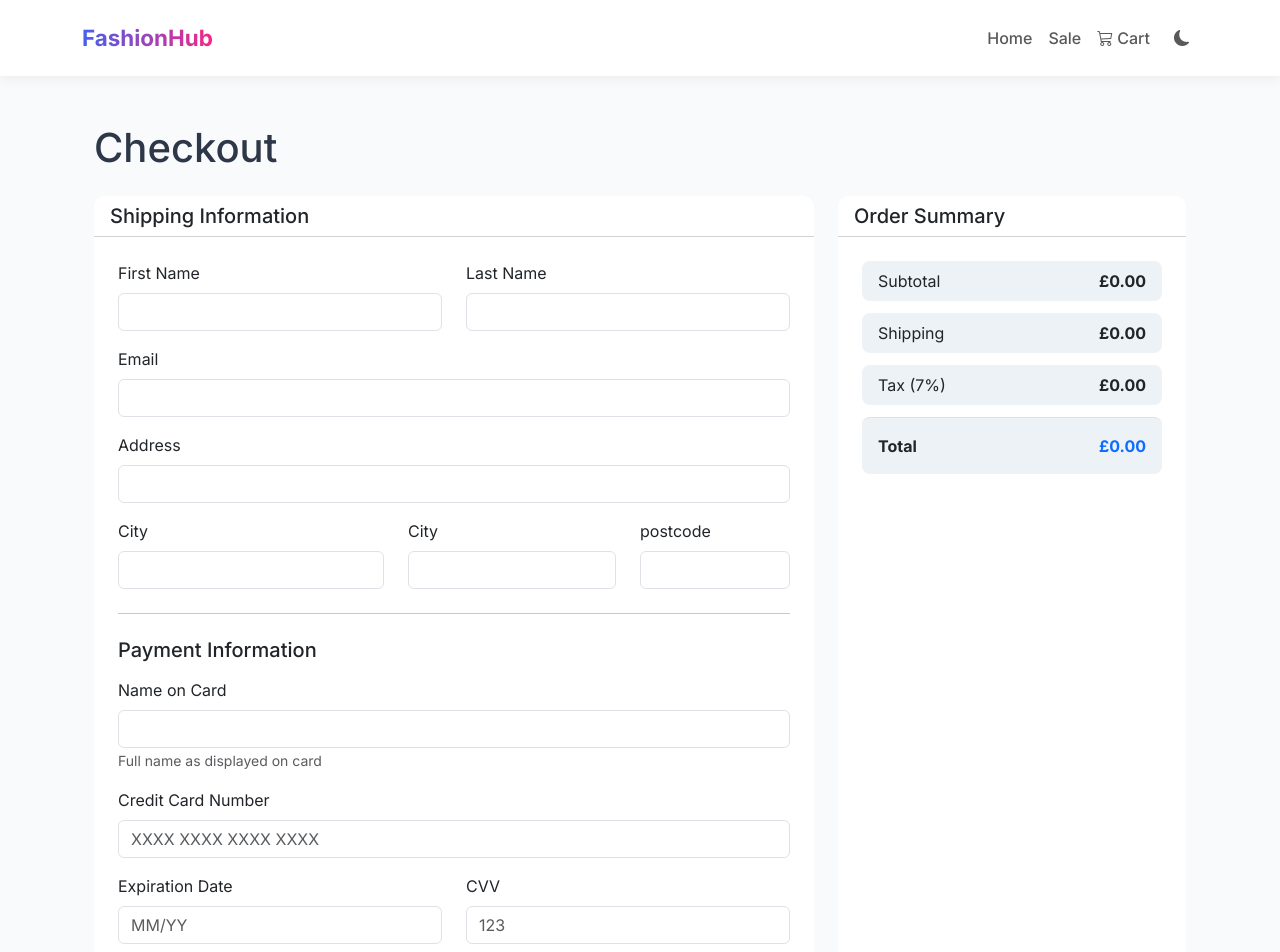
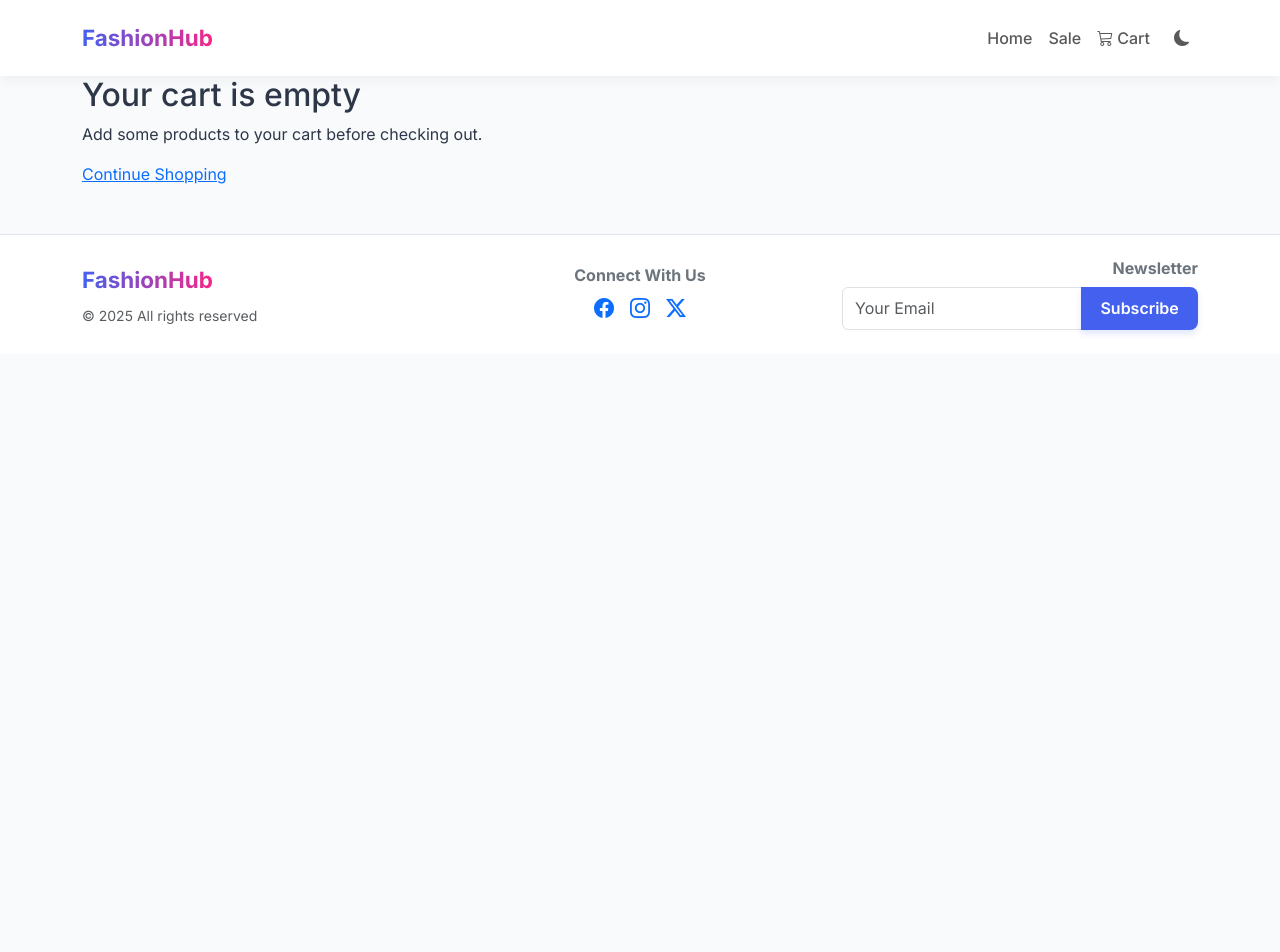
Before and after one commit to Abdi-Suufi/E-commerce, a React (Create React App) app in the folder client/: page /checkout in a window 1280 px wide. Shown: the top 952 px of the page. After the commit the page ends 800 px from the top, so only its background shows below. Built offline with nearby package versions, Linux system fonts and the light colour scheme.

Commit message:
Update Checkout.js

```diff
--- a/client/src/components/Checkout.js
+++ b/client/src/components/Checkout.js
@@ -1,5 +1,5 @@
 import React, { useState } from 'react';
-import { Container, Row, Col, Form, Button, Card, ListGroup, Badge } from 'react-bootstrap';
+import { Link } from 'react-router-dom';
 
 const Checkout = ({ cartItems, clearCart }) => {
   const [formData, setFormData] = useState({
@@ -100,242 +100,232 @@ const Checkout = ({ cartItems, clearCart }) => {
   const tax = subtotal * 0.07; // 7% tax
   const total = subtotal + shipping + tax;
 
+  if (cartItems.length === 0) {
     return (
-    <Container className="py-5">
-      <h1 className="mb-4">Checkout</h1>
+      <div className="checkout-empty">
+        <div className="checkout-empty-content">
+          <h2>Your cart is empty</h2>
+          <p>Add some products to your cart before checking out.</p>
+          <Link to="/" className="button">Continue Shopping</Link>
+        </div>
+      </div>
+    );
+  }
 
-      <Row>
-        <Col md={8}>
-          <Card className="mb-4">
-            <Card.Header className="bg-white">
-              <h5 className="mb-0">Shipping Information</h5>
-            </Card.Header>
-            <Card.Body>
-              <Form noValidate validated={validated} onSubmit={handleSubmit}>
-                <Row className="mb-3">
-                  <Col md={6}>
-                    <Form.Group controlId="firstName">
-                      <Form.Label>First Name</Form.Label>
-                      <Form.Control
-                        required
+  return (
+    <div className="checkout-container">
+      <div className="checkout-header">
+        <h1>Checkout</h1>
+        <Link to="/" className="back-link">
+          <i className='bx bx-arrow-back'></i> Back to Shopping
+        </Link>
+      </div>
+
+      <div className="checkout-content">
+        <div className="checkout-form-section">
+          <form onSubmit={handleSubmit} noValidate>
+            <div className="form-section">
+              <h3>Shipping Information</h3>
+              <div className="form-row">
+                <div className="form-group">
+                  <label htmlFor="firstName">First Name *</label>
+                  <input
                     type="text"
+                    id="firstName"
                     name="firstName"
                     value={formData.firstName}
                     onChange={handleChange}
+                    required
+                    className={validated && !formData.firstName ? 'invalid' : ''}
                   />
-                      <Form.Control.Feedback type="invalid">
-                        Please provide your first name.
-                      </Form.Control.Feedback>
-                    </Form.Group>
-                  </Col>
-                  <Col md={6}>
-                    <Form.Group controlId="lastName">
-                      <Form.Label>Last Name</Form.Label>
-                      <Form.Control
-                        required
+                </div>
+                <div className="form-group">
+                  <label htmlFor="lastName">Last Name *</label>
+                  <input
                     type="text"
+                    id="lastName"
                     name="lastName"
                     value={formData.lastName}
                     onChange={handleChange}
+                    required
+                    className={validated && !formData.lastName ? 'invalid' : ''}
                   />
-                      <Form.Control.Feedback type="invalid">
-                        Please provide your last name.
-                      </Form.Control.Feedback>
-                    </Form.Group>
-                  </Col>
-                </Row>
+                </div>
+              </div>
 
-                <Form.Group className="mb-3" controlId="email">
-                  <Form.Label>Email</Form.Label>
-                  <Form.Control
-                    required
+              <div className="form-group">
+                <label htmlFor="email">Email *</label>
+                <input
                   type="email"
+                  id="email"
                   name="email"
                   value={formData.email}
                   onChange={handleChange}
+                  required
+                  className={validated && !formData.email ? 'invalid' : ''}
                 />
-                  <Form.Control.Feedback type="invalid">
-                    Please provide a valid email.
-                  </Form.Control.Feedback>
-                </Form.Group>
+              </div>
 
-                <Form.Group className="mb-3" controlId="address">
-                  <Form.Label>Address</Form.Label>
-                  <Form.Control
-                    required
+              <div className="form-group">
+                <label htmlFor="address">Address *</label>
+                <input
                   type="text"
+                  id="address"
                   name="address"
                   value={formData.address}
                   onChange={handleChange}
+                  required
+                  className={validated && !formData.address ? 'invalid' : ''}
                 />
-                  <Form.Control.Feedback type="invalid">
-                    Please provide your address.
-                  </Form.Control.Feedback>
-                </Form.Group>
+              </div>
 
-                <Row className="mb-3">
-                  <Col md={5}>
-                    <Form.Group controlId="city">
-                      <Form.Label>City</Form.Label>
-                      <Form.Control
-                        required
+              <div className="form-row">
+                <div className="form-group">
+                  <label htmlFor="city">City *</label>
+                  <input
                     type="text"
+                    id="city"
                     name="city"
                     value={formData.city}
                     onChange={handleChange}
+                    required
+                    className={validated && !formData.city ? 'invalid' : ''}
                   />
-                      <Form.Control.Feedback type="invalid">
-                        Please provide your city.
-                      </Form.Control.Feedback>
-                    </Form.Group>
-                  </Col>
-                  <Col md={4}>
-                    <Form.Group controlId="County">
-                      <Form.Label>City</Form.Label>
-                      <Form.Control
-                        required
+                </div>
+                <div className="form-group">
+                  <label htmlFor="County">County *</label>
+                  <input
                     type="text"
+                    id="County"
                     name="County"
                     value={formData.County}
                     onChange={handleChange}
+                    required
+                    className={validated && !formData.County ? 'invalid' : ''}
                   />
-                      <Form.Control.Feedback type="invalid">
-                        Please provide your County.
-                      </Form.Control.Feedback>
-                    </Form.Group>
-                  </Col>
-                  <Col md={3}>
-                    <Form.Group controlId="postcode">
-                      <Form.Label>postcode</Form.Label>
-                      <Form.Control
-                        required
+                </div>
+              </div>
+
+              <div className="form-group">
+                <label htmlFor="postcode">Postcode *</label>
+                <input
                   type="text"
+                  id="postcode"
                   name="postcode"
                   value={formData.postcode}
                   onChange={handleChange}
+                  required
+                  className={validated && !formData.postcode ? 'invalid' : ''}
                 />
-                      <Form.Control.Feedback type="invalid">
-                        Please provide your postcode code.
-                      </Form.Control.Feedback>
-                    </Form.Group>
-                  </Col>
-                </Row>
+              </div>
+            </div>
 
-                <hr className="my-4" />
-
-                <h5 className="mb-3">Payment Information</h5>
-
-                <Form.Group className="mb-3" controlId="cardName">
-                  <Form.Label>Name on Card</Form.Label>
-                  <Form.Control
-                    required
+            <div className="form-section">
+              <h3>Payment Information</h3>
+              <div className="form-group">
+                <label htmlFor="cardName">Name on Card *</label>
+                <input
                   type="text"
+                  id="cardName"
                   name="cardName"
                   value={formData.cardName}
                   onChange={handleChange}
+                  required
+                  className={validated && !formData.cardName ? 'invalid' : ''}
                 />
-                  <Form.Control.Feedback type="invalid">
-                    Please provide the name on your card.
-                  </Form.Control.Feedback>
-                  <small className="text-muted">Full name as displayed on card</small>
-                </Form.Group>
+              </div>
 
-                <Form.Group className="mb-3" controlId="cardNumber">
-                  <Form.Label>Credit Card Number</Form.Label>
-                  <Form.Control
-                    required
+              <div className="form-group">
+                <label htmlFor="cardNumber">Card Number *</label>
+                <input
                   type="text"
+                  id="cardNumber"
                   name="cardNumber"
-                    placeholder="XXXX XXXX XXXX XXXX"
                   value={formData.cardNumber}
                   onChange={handleChange}
+                  required
+                  placeholder="1234 5678 9012 3456"
+                  className={validated && !formData.cardNumber ? 'invalid' : ''}
                 />
-                  <Form.Control.Feedback type="invalid">
-                    Please provide your credit card number.
-                  </Form.Control.Feedback>
-                </Form.Group>
+              </div>
 
-                <Row className="mb-3">
-                  <Col md={6}>
-                    <Form.Group controlId="expDate">
-                      <Form.Label>Expiration Date</Form.Label>
-                      <Form.Control
-                        required
+              <div className="form-row">
+                <div className="form-group">
+                  <label htmlFor="expDate">Expiry Date *</label>
+                  <input
                     type="text"
+                    id="expDate"
                     name="expDate"
-                        placeholder="MM/YY"
                     value={formData.expDate}
                     onChange={handleChange}
+                    required
+                    placeholder="MM/YY"
+                    className={validated && !formData.expDate ? 'invalid' : ''}
                   />
-                      <Form.Control.Feedback type="invalid">
-                        Please provide your card's expiration date.
-                      </Form.Control.Feedback>
-                    </Form.Group>
-                  </Col>
-                  <Col md={6}>
-                    <Form.Group controlId="cvv">
-                      <Form.Label>CVV</Form.Label>
-                      <Form.Control
-                        required
+                </div>
+                <div className="form-group">
+                  <label htmlFor="cvv">CVV *</label>
+                  <input
                     type="text"
+                    id="cvv"
                     name="cvv"
-                        placeholder="123"
                     value={formData.cvv}
                     onChange={handleChange}
+                    required
+                    placeholder="123"
+                    className={validated && !formData.cvv ? 'invalid' : ''}
                   />
-                      <Form.Control.Feedback type="invalid">
-                        Please provide your card's security code.
-                      </Form.Control.Feedback>
-                    </Form.Group>
-                  </Col>
-                </Row>
+                </div>
+              </div>
+            </div>
 
-                <Button variant="primary" type="submit" className="w-100 mt-3">
+            <button type="submit" className="checkout-submit-btn">
               Place Order
-                </Button>
-              </Form>
-            </Card.Body>
-          </Card>
-        </Col>
+            </button>
+          </form>
+        </div>
 
-        <Col md={4}>
-          <Card className="mb-4">
-            <Card.Header className="bg-white">
-              <h5 className="mb-0">Order Summary</h5>
-            </Card.Header>
-            <Card.Body>
-              <ListGroup variant="flush">
-                {cartItems.map((item, index) => (
-                  <ListGroup.Item key={item._id || item.id || index} className="d-flex justify-content-between lh-sm border-0 py-2">
-                    <div>
-                      <h6 className="my-0">{item.name}</h6>
-                      <small className="text-muted">Quantity: {item.quantity || 1}</small>
+        <div className="checkout-summary">
+          <h3>Order Summary</h3>
+          <div className="order-items">
+            {cartItems.map((item) => (
+              <div key={item.id} className="order-item">
+                <div className="order-item-image">
+                  <img src={item.image} alt={item.name} />
                 </div>
-                    <span className="text-muted">£{(item.price * (item.quantity || 1)).toFixed(2)}</span>
-                  </ListGroup.Item>
+                <div className="order-item-details">
+                  <div className="order-item-name">{item.name}</div>
+                  <div className="order-item-price">${item.price}</div>
+                  <div className="order-item-quantity">Qty: {item.quantity || 1}</div>
+                </div>
+                <div className="order-item-total">
+                  ${((item.price * (item.quantity || 1)).toFixed(2))}
+                </div>
+              </div>
             ))}
-                <ListGroup.Item className="d-flex justify-content-between py-2 border-0">
-                  <span>Subtotal</span>
-                  <strong>£{subtotal.toFixed(2)}</strong>
-                </ListGroup.Item>
-                <ListGroup.Item className="d-flex justify-content-between py-2 border-0">
-                  <span>Shipping</span>
-                  <strong>£{shipping.toFixed(2)}</strong>
-                </ListGroup.Item>
-                <ListGroup.Item className="d-flex justify-content-between py-2 border-0">
-                  <span>Tax (7%)</span>
-                  <strong>£{tax.toFixed(2)}</strong>
-                </ListGroup.Item>
-                <ListGroup.Item className="d-flex justify-content-between py-3 border-top">
-                  <span className="fw-bold">Total</span>
-                  <strong className="text-primary">£{total.toFixed(2)}</strong>
-                </ListGroup.Item>
-              </ListGroup>
-            </Card.Body>
-          </Card>
-        </Col>
-      </Row>
-    </Container>
+          </div>
+
+          <div className="order-totals">
+            <div className="total-row">
+              <span>Subtotal:</span>
+              <span>${subtotal.toFixed(2)}</span>
+            </div>
+            <div className="total-row">
+              <span>Shipping:</span>
+              <span>${shipping.toFixed(2)}</span>
+            </div>
+            <div className="total-row">
+              <span>Tax:</span>
+              <span>${tax.toFixed(2)}</span>
+            </div>
+            <div className="total-row total">
+              <span>Total:</span>
+              <span>${total.toFixed(2)}</span>
+            </div>
+          </div>
+        </div>
+      </div>
+    </div>
   );
 };
 
```
Lines whose indentation alone changed are shown as unchanged.
